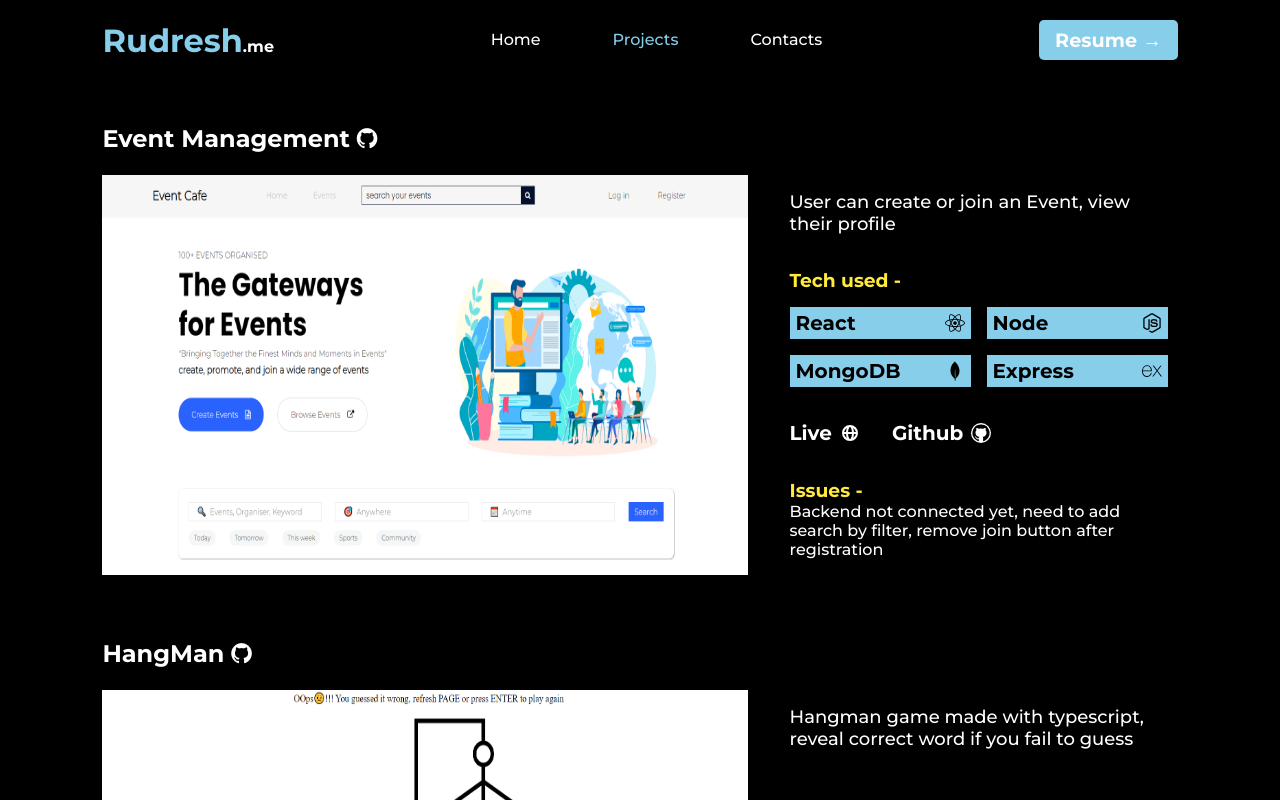
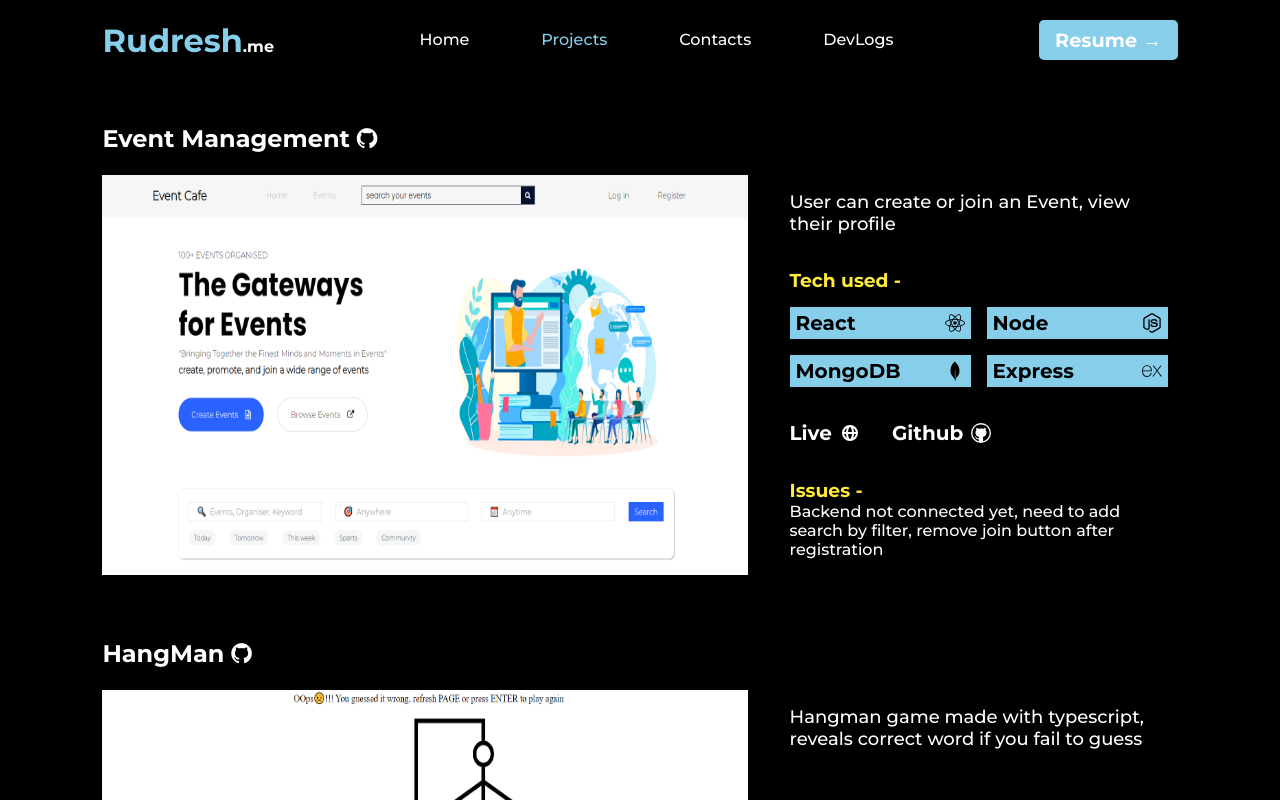
Before and after one commit to Rudresh-pandey/Rudresh-pandey.github.io, a React (Vite) app: page /projects in a window 1280 px wide. Shown: the top 800 px of the page. Built offline with nearby package versions, Linux system fonts and the light colour scheme.

Commit message:
modification

```diff
--- a/src/App.tsx
+++ b/src/App.tsx
@@ -4,6 +4,7 @@ import "./App.css";
 import Home from "./pages/Home";
 import Projects from "./pages/Projects";
 import Contacts from "./pages/Contacts";
+import Devlogs from "./pages/Devlogs";
 function App() {
   return (
     <div className="container">
@@ -11,6 +12,7 @@ function App() {
         <Route path="/" element={<Home />} />
         <Route path="/projects" element={<Projects />} />
         <Route path="/contacts" element={<Contacts />} />
+        <Route path="/devlogs" element={<Devlogs />} />
       </Routes>
     </div>
   );
--- a/src/components/Navbar.tsx
+++ b/src/components/Navbar.tsx
@@ -29,6 +29,9 @@ function Navbar({ active }: navProps) {
         >
           Contacts
         </Link>
+        <Link to={"/devlogs"} className={active === "devlogs" ? "active" : ""}>
+          DevLogs
+        </Link>
       </div>
       <Link id="resume" to={"/myresume"}>
         Resume →
--- a/src/components/navbar.css
+++ b/src/components/navbar.css
@@ -38,7 +38,6 @@ color: rgb(255, 213, 0);
 
 .active{
     color: skyblue;
-
 }
 
 .navlinks a:hover{
--- a/src/data.json
+++ b/src/data.json
@@ -18,7 +18,7 @@
         "id": 2,
         "imgsrc": "hangman.png",
         "title": "HangMan",
-        "desc": "Hangman game made with typescript, reveal correct word if you fail to guess",
+        "desc": "Hangman game made with typescript, reveals correct word if you fail to guess",
         "tech": [
             "Typescript",
             "HTML",
--- /dev/null
+++ b/src/pages/Devlogs.tsx
@@ -0,0 +1,12 @@
+import Navbar from "../components/Navbar";
+
+function Devlogs() {
+  return (
+    <div>
+      <Navbar active={"devlogs"} />
+      <p>hi</p>
+    </div>
+  );
+}
+
+export default Devlogs;
--- a/src/pages/projects.css
+++ b/src/pages/projects.css
@@ -1,3 +1,12 @@
+::-webkit-scrollbar{
+    width: 3px;
+}
+::-webkit-scrollbar-track{
+    background-color: #FFEB3B;
+}
+::-webkit-scrollbar-thumb{
+    background-color: aqua;
+}
 .projects{
     margin-top: 2rem;
     display: flex;
```
